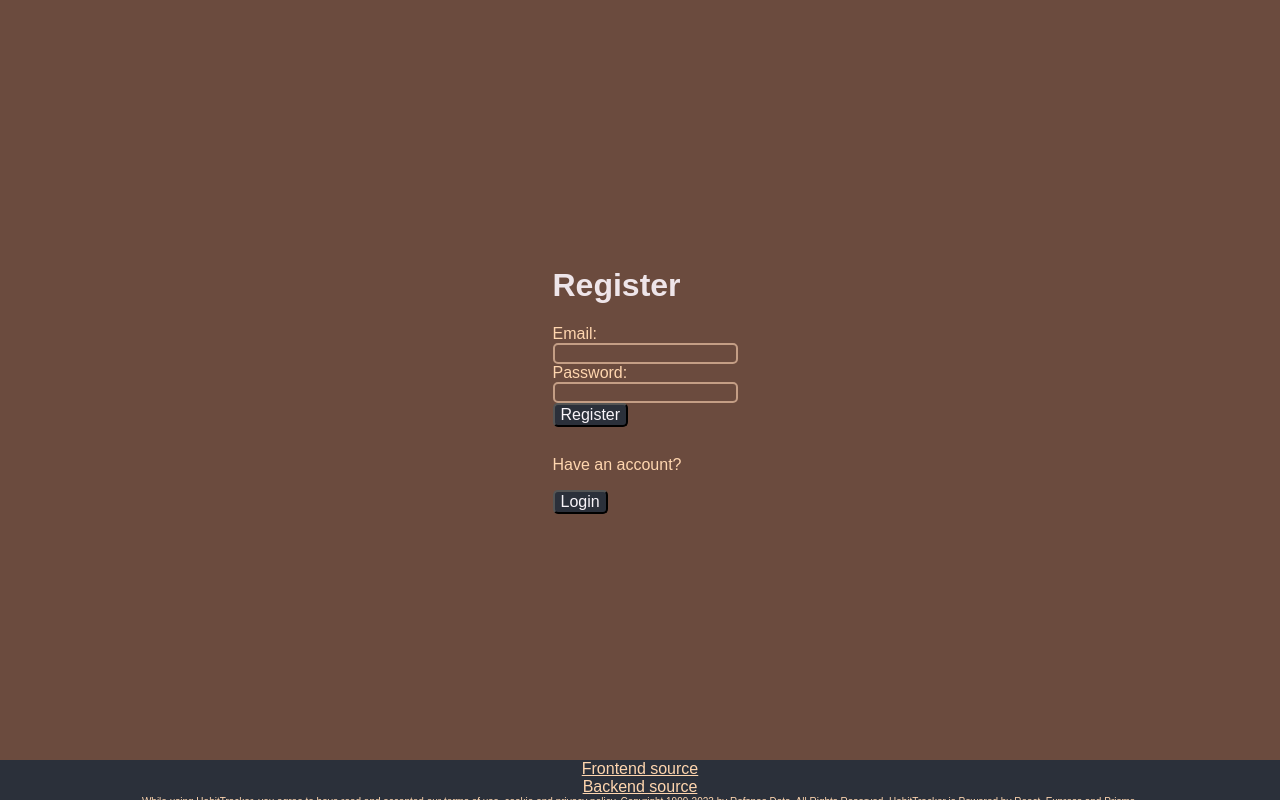
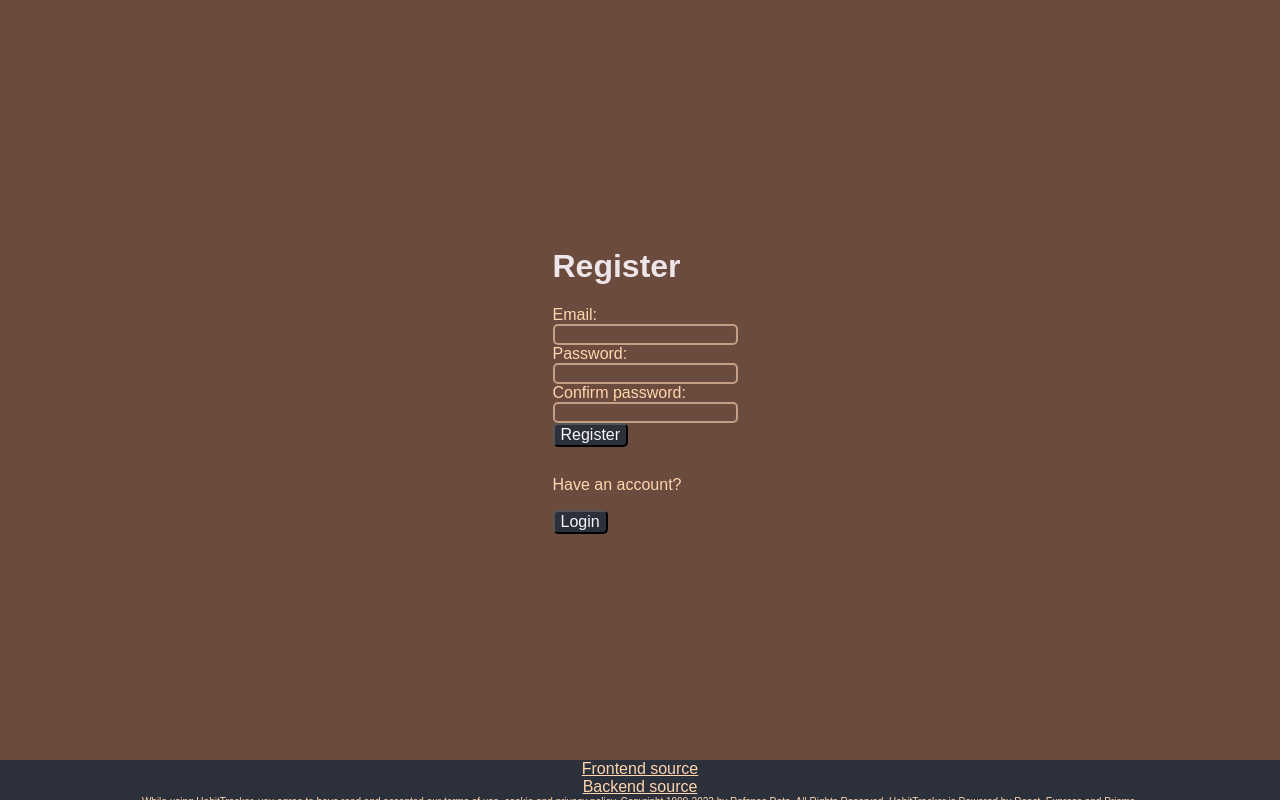
Before and after one commit to ample-samples/habit-tracker, a React (Create React App) app: page / in a window 1280 px wide. Both pictures are taken after a click on the button "Register". Built offline with nearby package versions, Linux system fonts and the light colour scheme; data requests are answered from the project's data file.

Commit message:
added repeat password field for registration

```diff
--- a/src/pages/Login/index.js
+++ b/src/pages/Login/index.js
@@ -17,6 +17,14 @@ export default function Login () {
     setShowLoginPage(true)
   }
 
+  const registerUser = (e) => {
+    e.preventDefault()
+  }
+
+  const loginUser = (e) => {
+    e.preventDefault()
+  }
+
   if (showLoginPage) {
     return(
       <>
@@ -26,13 +34,13 @@ export default function Login () {
             <label htmlFor="email">
               Email:
               <br />
-              <input type="email" name="email" />
+              <input type="email" name="email" id="email" />
             </label>
             <br />
             <label htmlFor="password">
               Password:
               <br />
-              <input type="password" name="password" />
+              <input type="password" name="password" id="password" />
             </label>
             <br />
             <button>Login</button>
@@ -48,16 +56,22 @@ export default function Login () {
         <div className="center">
           <h1>Register</h1>
           <form action="">
-            <label htmlFor="">
+            <label htmlFor="email">
               Email:
               <br />
-              <input type="email" name="email" />
+              <input type="email" name="email" id="email" />
             </label>
             <br />
-            <label htmlFor="">
+            <label htmlFor="password">
               Password:
               <br />
-              <input type="password" name="password" />
+              <input type="password" name="password" id="password" />
+            </label>
+            <br />
+            <label htmlFor="password-repeat">
+              Confirm password:
+              <br />
+              <input type="password" name="confirm-password" id="password-repeat" />
             </label>
             <br />
             <button>Register</button>
```
